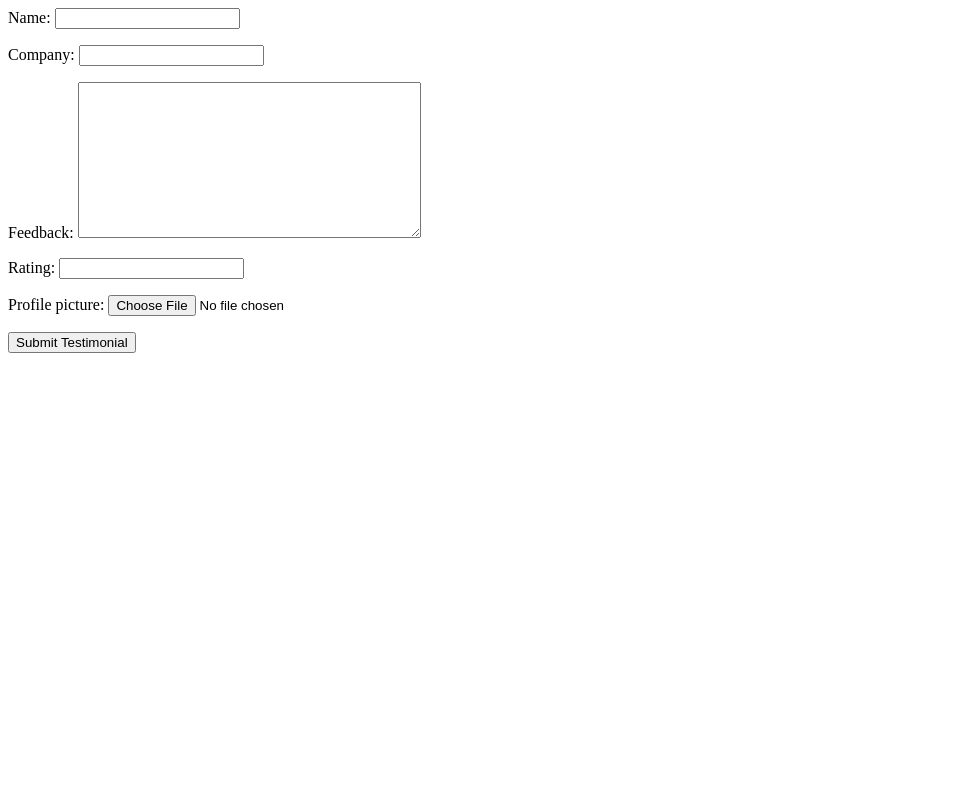
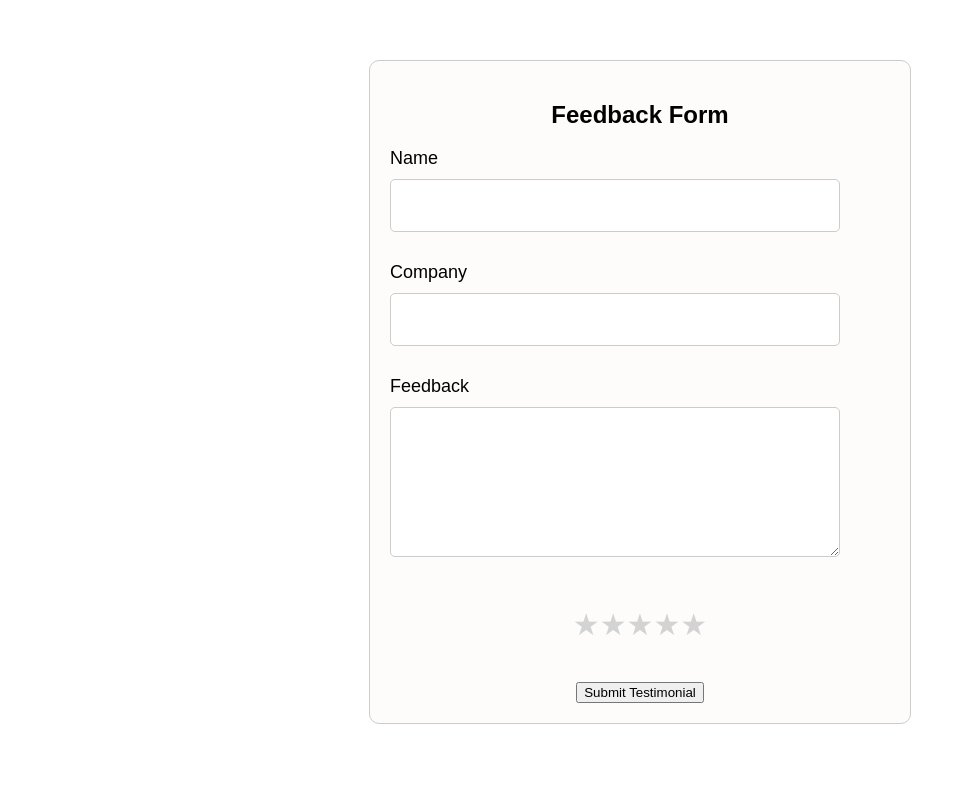
Before and after one commit to C9b3rD3vi1/cyberlock_web, a Django app: page /submit-testimonial/ in a window 1280 px wide. Shown: the whole page, without its empty margins (0-966 px from the left). Run offline with Django 4.2, Linux system fonts and the light colour scheme; a user stored in the database is signed in.

Commit message:
save reviews

```diff
--- a/coreapp/views.py
+++ b/coreapp/views.py
@@ -319,7 +319,7 @@ def user_logout(request):
 
 
 
-# Allow users to create and submit forms for testimonies while logged in.
+# Allow users to create and submit forms for testimonies only while logged in.
 @login_required(login_url='/login/')
 def submit_testimonial(request):
     if request.method == 'POST':
--- a/static/css/contact_form.css
+++ b/static/css/contact_form.css
@@ -15,6 +15,7 @@
             width: 90%;
             max-width: 600px;
             margin: auto; /* Center the container */
+            margin-top: 10px; /* Add this line to move it down */
         }
         h1 {
             margin-bottom: 20px;
@@ -32,8 +33,9 @@
             font-weight: bold;
             color: #333;
         }
+
         input, textarea {
-            width: 100%;
+            width: 90%;
             padding: 10px;
             border: 1px solid #ddd;
             border-radius: 4px;
--- /dev/null
+++ b/static/css/submit_testimonial.css
@@ -0,0 +1,79 @@
+body {
+    display: flex;
+    justify-content: center; /* Center horizontally */
+    align-items: center;     /* Center vertically */
+    height: 100vh;          /* Full viewport height */
+    margin: 0;              /* Remove default margin */
+    font-family: Arial, sans-serif; /* Optional: Change font */
+}
+
+
+.testimonial-form {
+    display: flex;
+    flex-direction: column; /* Stack items vertically */
+    align-items: center;    /* Center items */
+    width: 500px;          /* Set a width for the form */
+    padding: 20px;         /* Add padding */
+    border: 1px solid #ccc; /* Optional: border around the form */
+    border-radius: 10px;   /* Optional: rounded corners */
+    background-color: #fefbfb; /* Optional: background color */
+}
+
+
+.testimonial-form textarea {
+    width: 90%;         /* Full width for the textarea */
+    height: 150px;      /* Set a height for the textarea */
+    padding: 15px;      /* Increased padding for comfort */
+    font-size: 18px;    /* Increased font size */
+    border: 1px solid #ccc; /* Optional: border styling */
+    border-radius: 5px; /* Rounded corners */
+}
+
+
+.testimonial-form div {
+    margin-bottom: 30px; /* Space between form fields */
+    width: 100%;         /* Full width for inputs */
+    font-size: 18px;
+    border-radius: 5px; /* Rounded corners */
+}
+
+.testimonial-form input {
+    width: 90%;         /* Full width for inputs */
+    padding: 15px;      /* Increased padding for larger size */
+    font-size: 18px;    /* Increased font size for better visibility */
+    border: 1px solid #ccc; /* Optional: border styling */
+    border-radius: 5px; /* Rounded corners */
+}
+
+
+
+label {
+    display: block; /* Make labels block-level */
+    margin-bottom: 10px; /* Space between label and input */
+}
+
+.star-rating {
+    direction: rtl; /* Reverse order of stars */
+    display: flex;
+    justify-content: center;
+    margin: 20px 0;
+}
+
+.star-rating input {
+    display: none; /* Hide radio buttons */
+}
+
+.star-rating label {
+    font-size: 30px; /* Size of the stars */
+    color: lightgray; /* Default star color */
+    cursor: pointer;
+}
+
+.star-rating input:checked ~ label {
+    color: gold; /* Color when selected */
+}
+
+.star-rating label:hover,
+.star-rating label:hover ~ label {
+    color: gold; /* Change color on hover */
+}
--- a/templates/submit_testimonial.html
+++ b/templates/submit_testimonial.html
@@ -1,7 +1,47 @@
 
 
-<form method="post" enctype="multipart/form-data">
+{% load static %}
+
+<head>
+    <link rel="stylesheet" href="{% static 'css/submit_testimonial.css' %}">
+</head>
+
+
+
+
+<form method="post" enctype="multipart/form-data" class="testimonial-form">
     {% csrf_token %}
-    {{ form.as_p }}
+
+    <h2>Feedback Form</h2> <!-- Add your title here -->
+
+    <div>
+        <label for="{{ form.name.id_for_label }}">{{ form.name.label }}</label>
+        {{ form.name }}
+    </div>
+
+    <div>
+        <label for="{{ form.company.id_for_label }}">{{ form.company.label }}</label>
+        {{ form.company }}
+    </div>
+
+    <div>
+        <label for="{{ form.feedback.id_for_label }}">{{ form.feedback.label }}</label>
+        {{ form.feedback }}
+    </div>
+
+    <!-- Custom Star Rating Implementation -->
+    <div class="star-rating">
+        <input type="radio" id="star5" name="rating" value="5" />
+        <label for="star5" class="star">★</label>
+        <input type="radio" id="star4" name="rating" value="4" />
+        <label for="star4" class="star">★</label>
+        <input type="radio" id="star3" name="rating" value="3" />
+        <label for="star3" class="star">★</label>
+        <input type="radio" id="star2" name="rating" value="2" />
+        <label for="star2" class="star">★</label>
+        <input type="radio" id="star1" name="rating" value="1" />
+        <label for="star1" class="star">★</label>
+    </div>
+
     <button type="submit">Submit Testimonial</button>
 </form>
--- a/templates/success_testimonial.html
+++ b/templates/success_testimonial.html
@@ -17,14 +17,16 @@
             background-color: #f9f9f9;
             color: #333;
             text-align: center;
-            padding: 50px;
+            padding: 0px;
         }
+
         .success-message {
             background-color: #e0ffe0;
             border: 1px solid #4CAF50;
-            padding: 20px;
+            padding: 30px;
             border-radius: 5px;
             display: inline-block;
+            margin-top: 20px; /* Add this line to move it down or up to navbar*/
         }
         h1 {
             color: #4CAF50;
```
Also changed, not shown: db.sqlite3.
